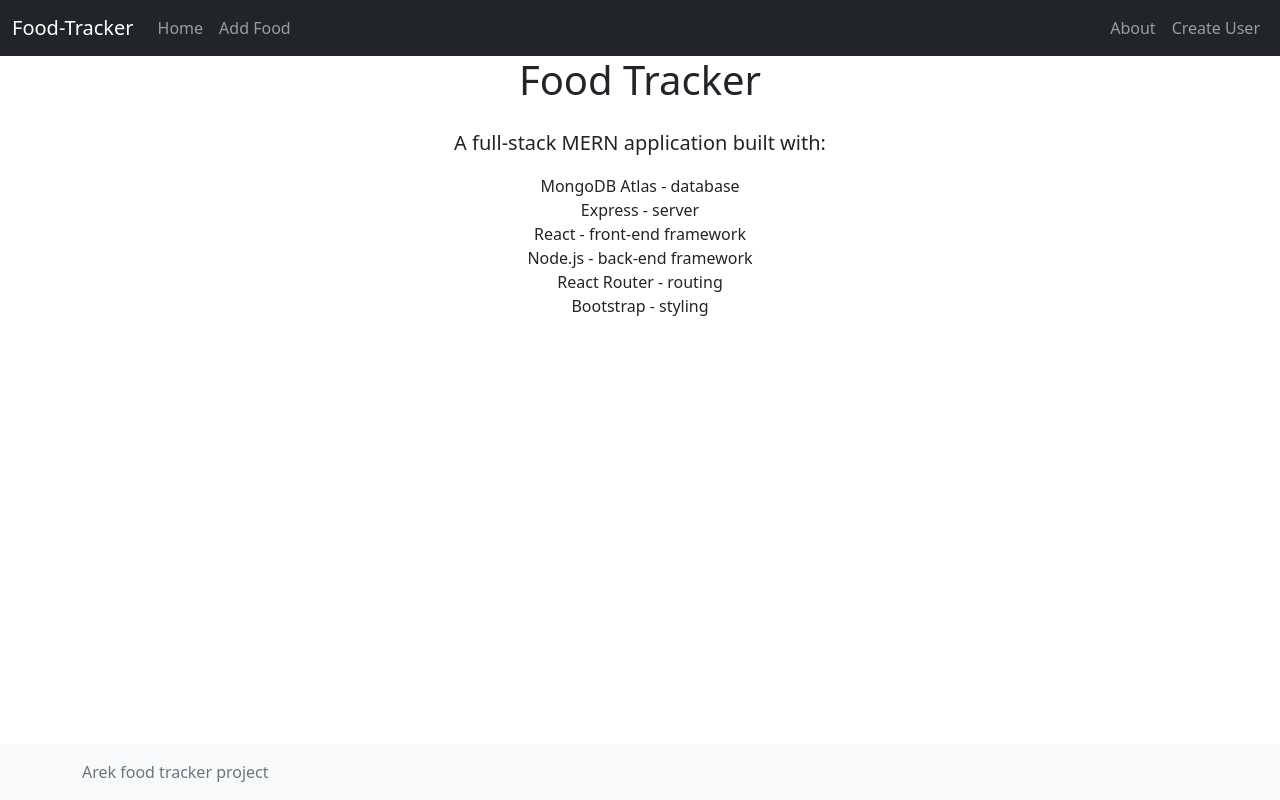
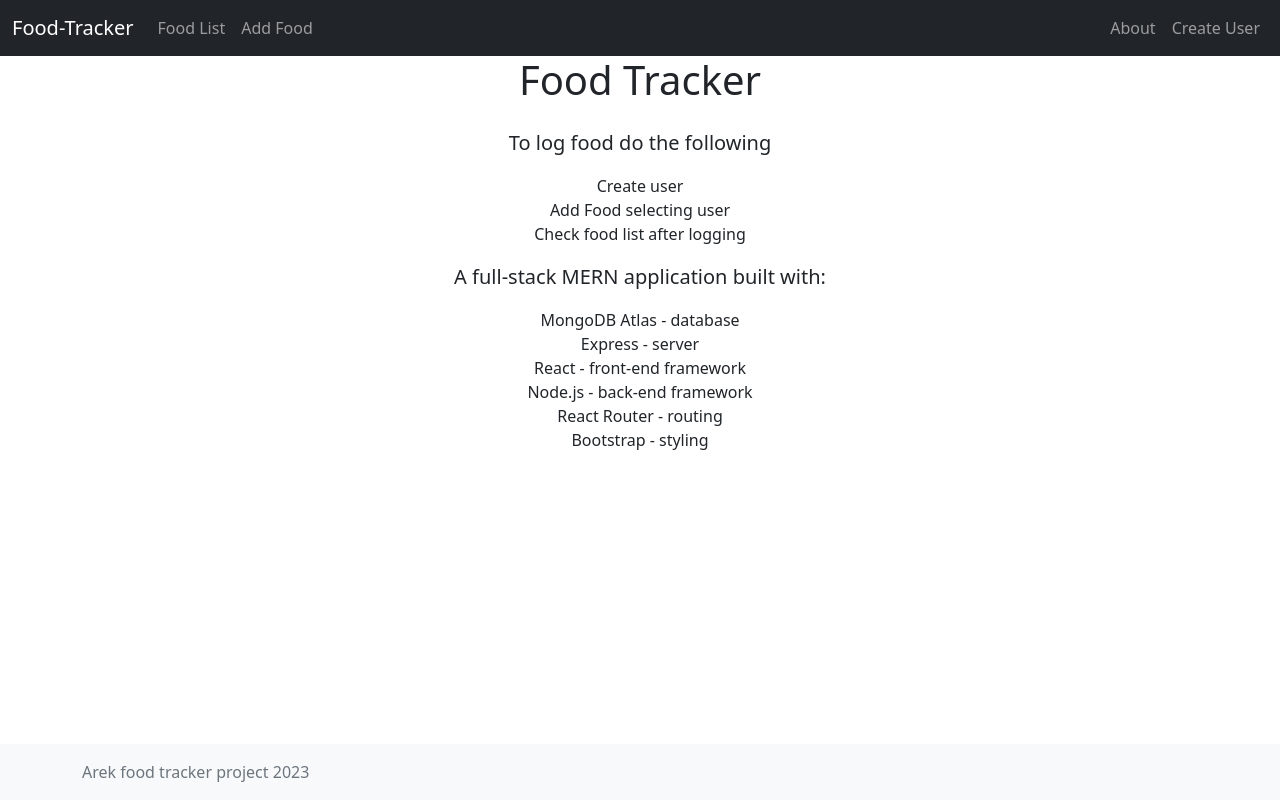
Before and after one commit to areksoulahian/Food-tracker-mern, a React (Create React App) app: page /about in a window 1280 px wide. Built offline with nearby package versions, Linux system fonts and the light colour scheme.

Commit message:
backend routing

```diff
--- a/src/components/about.component.js
+++ b/src/components/about.component.js
@@ -5,6 +5,12 @@
     return (
       <div className="container text-center">
         <h1 className="mb-4">Food Tracker</h1>
+        <p className="lead">To log food do the following</p>
+        <ul className="list-unstyled">
+          <li>Create user</li>
+          <li>Add Food selecting user</li>
+          <li>Check food list after logging</li>
+        </ul>
         <p className="lead">A full-stack MERN application built with:</p>
         <ul className="list-unstyled">
           <li>MongoDB Atlas - database</li>
--- a/src/components/createFood.component.js
+++ b/src/components/createFood.component.js
@@ -4,7 +4,7 @@
 import "react-datepicker/dist/react-datepicker.css";
 
 const port =
-  "https://replit.com/@arekso/FoodTracker" ||
+  // "https://areksoulahian.com/food-tracker" ||
   // "https://food-tracker-arek.herokuapp.com" ||
   "http://localhost:5000";
 
--- a/src/components/createUser.component.js
+++ b/src/components/createUser.component.js
@@ -2,7 +2,7 @@
 import axios from "axios";
 
 const port =
-  "https://replit.com/@arekso/FoodTracker" ||
+  // "https://areksoulahian.com/food-tracker" ||
   // "https://food-tracker-arek.herokuapp.com" ||
   "http://localhost:5000";
 
--- a/src/components/editFood.component.js
+++ b/src/components/editFood.component.js
@@ -4,7 +4,7 @@
 import "react-datepicker/dist/react-datepicker.css";
 
 const port =
-  "https://replit.com/@arekso/FoodTracker" ||
+  // "https://areksoulahian.com/food-tracker" ||
   // "https://food-tracker-arek.herokuapp.com" ||
   "http://localhost:5000";
 
@@ -13,6 +13,7 @@
     super(props);
 
     this.onChangeUsername = this.onChangeUsername.bind(this);
+    this.onChangeFood = this.onChangeFood.bind(this);
     // this.onChangeDescription = this.onChangeDescription.bind(this);
     this.onChangeCalories = this.onChangeCalories.bind(this);
     this.onChangeDate = this.onChangeDate.bind(this);
@@ -60,6 +61,12 @@
     });
   }
 
+  onChangeFood(e) {
+    this.setState({
+      foodName: e.target.value,
+    });
+  }
+
   // onChangeDescription(e) {
   //   this.setState({
   //     description: e.target.value,
@@ -91,9 +98,13 @@
     console.log(food);
 
     axios
-      .post(port + "/foods/update" + this.props.id, food)
+      .post(port + "/foods/update/" + this.props.id, food)
       .then((res) => console.log(res.data));
 
+    window.location = "/";
+  }
+
+  onCancel() {
     window.location = "/";
   }
 
@@ -119,6 +130,16 @@
                 );
               })}
             </select>
+          </div>
+
+          <div className="form-group">
+            <label>Food </label>
+            <input
+              type="text"
+              className="form-control"
+              value={this.state.foodName}
+              onChange={this.onChangeFood}
+            />
           </div>
 
           <div className="form-group">
--- a/src/components/foodList.component.js
+++ b/src/components/foodList.component.js
@@ -4,7 +4,7 @@
 import axios from "axios";
 
 const port =
-  "https://replit.com/@arekso/FoodTracker" ||
+  // "https://areksoulahian.com/food-tracker" ||
   // "https://food-tracker-arek.herokuapp.com" ||
   "http://localhost:5000";
 
--- a/src/components/footer.component.js
+++ b/src/components/footer.component.js
@@ -9,7 +9,7 @@
         style={{ position: "fixed", bottom: 0, width: "100%" }}
       >
         <div className="container">
-          <span className="text-muted">Arek food tracker project</span>
+          <span className="text-muted">Arek food tracker project 2023</span>
         </div>
       </footer>
     );
--- a/src/components/navbar.component.js
+++ b/src/components/navbar.component.js
@@ -24,7 +24,7 @@
             <ul className="navbar-nav me-auto">
               <li className="nav-item">
                 <Link to="/foodlist" className="nav-link">
-                  Home
+                  Food List
                 </Link>
               </li>
               <li className="nav-item">
```
